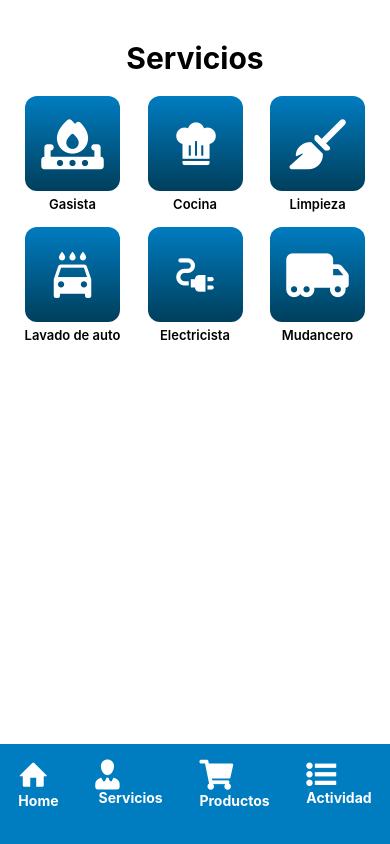
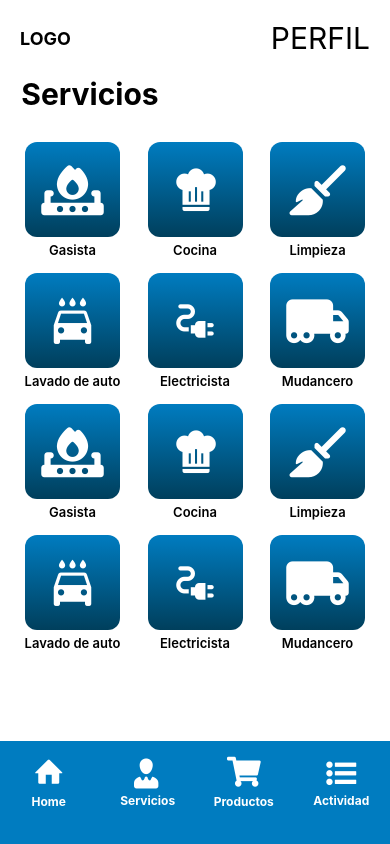
Before and after one commit to UriSmu/SolvyApp, a React Native app: screen /Home in a window 390 px wide. Built offline with nearby package versions, Linux system fonts and the light colour scheme.

Commit message:
servicios

```diff
--- a/source/Home/servicios.js
+++ b/source/Home/servicios.js
@@ -18,12 +18,76 @@ export default function Home() {
     <SafeAreaView style={styles.container}>
       <StatusBar style="auto" />
       <ScrollView contentContainerStyle={styles.scrollContainer}>
-
+        <View style={styles.header}>
+            <Text style={styles.logoText}>LOGO</Text>
+            <Text style={styles.iconoPerfil}>PERFIL</Text>
+        </View>
 
         {/* Título servicios recomendados */}
         <Text style={styles.subtitulo}>Servicios</Text>
 
         {/* Servicios recomendados */}
+        <View style={styles.filaServicios}>
+           <View style={styles.servicio}>
+           <TouchableOpacity style={styles.botonServicios}>
+          <LinearGradient colors={['#007cc0', '#003f5c']} style={styles.iconoServicio}>
+            <FontAwesome6 name="fire-burner" size={50} color="white" />
+          </LinearGradient>
+          </TouchableOpacity>
+          <Text style={styles.nombreServicio}>Gasista</Text>
+        </View>
+
+
+
+
+        <View style={styles.servicio}>
+        <TouchableOpacity style={styles.botonServicios}>
+          <LinearGradient colors={['#007cc0', '#003f5c']} style={styles.iconoServicio}>
+            <MaterialCommunityIcons name="chef-hat" size={50} color="white" />
+          </LinearGradient>
+          </TouchableOpacity>
+          <Text style={styles.nombreServicio}>Cocina</Text>
+        </View>
+
+        <View style={styles.servicio}>
+        <TouchableOpacity style={styles.botonServicios}>
+          <LinearGradient colors={['#007cc0', '#003f5c']} style={styles.iconoServicio}>
+            <FontAwesome6 name="broom" size={50} color="white" />
+          </LinearGradient>
+          </TouchableOpacity>
+          <Text style={styles.nombreServicio}>Limpieza</Text>
+        </View>
+      </View>
+
+
+      <View style={styles.filaServicios}>
+      <View style={styles.servicio}>
+      <TouchableOpacity style={styles.botonServicios}>
+        <LinearGradient colors={['#007cc0', '#003f5c']} style={styles.iconoServicio}>
+          <MaterialIcons name="local-car-wash" size={50} color="white" />
+        </LinearGradient>
+        </TouchableOpacity>
+        <Text style={styles.nombreServicio}>Lavado de auto</Text>
+      </View>
+
+      <View style={styles.servicio}>
+      <TouchableOpacity style={styles.botonServicios}>
+        <LinearGradient colors={['#007cc0', '#003f5c']} style={styles.iconoServicio}>
+          <MaterialIcons name="electrical-services" size={50} color="white" />
+        </LinearGradient>
+        </TouchableOpacity>
+        <Text style={styles.nombreServicio}>Electricista</Text>
+      </View>
+
+      <View style={styles.servicio}>
+      <TouchableOpacity style={styles.botonServicios}>
+        <LinearGradient colors={['#007cc0', '#003f5c']} style={styles.iconoServicio}>
+          <FontAwesome6 name="truck-moving" size={50} color="white" />
+        </LinearGradient>
+        </TouchableOpacity>
+        <Text style={styles.nombreServicio}>Mudancero</Text>
+      </View>
+    </View>
         <View style={styles.filaServicios}>
            <View style={styles.servicio}>
            <TouchableOpacity style={styles.botonServicios}>
@@ -155,7 +219,8 @@ const styles = StyleSheet.create({
           fontSize: 30,
           fontWeight: 'bold',
           marginTop: 20,
-      marginBottom: 20,
+          marginBottom: 30,
+          marginRight: '60%',
           textAlign: 'center'
         },
         filaServicios: {
@@ -192,17 +257,28 @@ const styles = StyleSheet.create({
         },
         menuInferior: {
           flexDirection: 'row',
-      justifyContent: 'space-around',
+          justifyContent: 'space-between',
           paddingVertical: 15,
           borderTopLeftRadius: 15,
           borderTopRightRadius: 15,
         },
         menuItem: {
           color: '#fff',
-      fontWeight: 'bold'
+          fontWeight: 'bold',
+          marginTop: 5,
+          textAlign: 'center',
+          fontSize: 12,
         },
         todo: {
           flex: 1,
           flexDirection: 'column'
         },
+        footerImagenes:{
+          flex: 1,
+          alignItems: 'center',
+          justifyContent: 'center',
+        },
+        centrarFooter:{
+          width: 40, height: 30, alignItems: 'center', justifyContent: 'center'
+        }
       })
```
Also changed, not shown: source/Home/actividad.js (added). Lines whose indentation alone changed are shown as unchanged.
